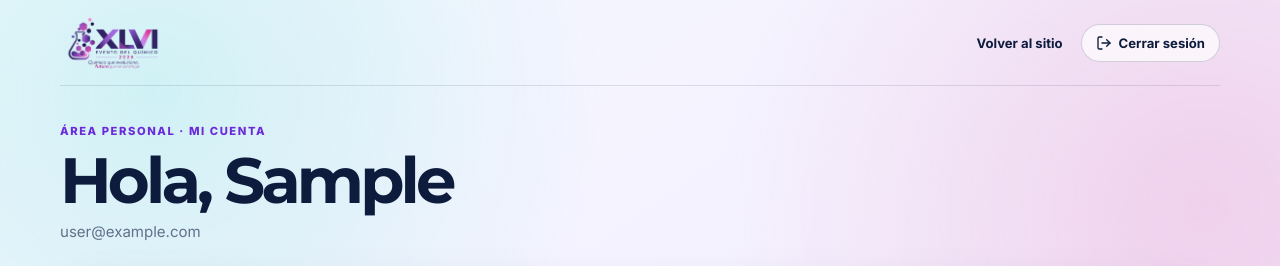
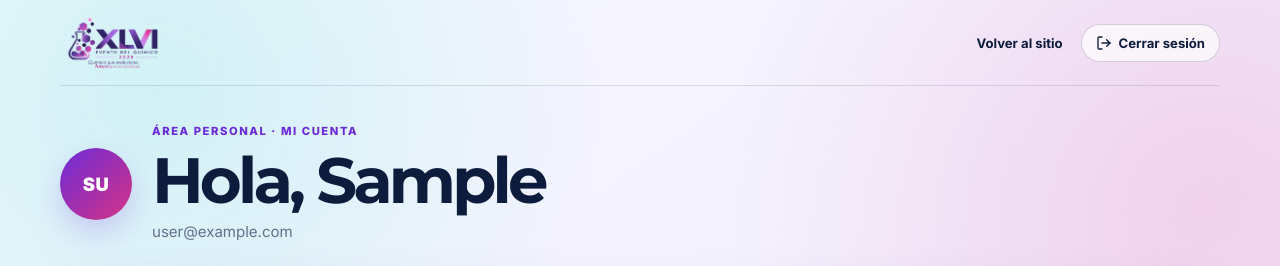
Before and after one commit to LIQU-Portal/xlvi-evento-quimico, a Next.js app: page /mi-cuenta in a window 1280 px wide. Shown: the top 266 px of the page. Built offline with nearby package versions, Linux system fonts and the light colour scheme; no server answers; sample sign-in values are in the browser's storage.

Commit message:
V3 - completar sesion y optimizar carga

```diff
--- a/app/auth-actions.ts
+++ b/app/auth-actions.ts
@@ -1,6 +1,6 @@
 "use server";
 
-import { signIn } from "@/auth";
+import { signIn, signOut } from "@/auth";
 
 export async function signInWithGoogle() {
   await signIn("google", { redirectTo: "/mi-cuenta" });
@@ -9,3 +9,7 @@ export async function signInWithGoogle() {
 export async function signInWithGooglePopup() {
   await signIn("google", { redirectTo: "/auth/completado" });
 }
+
+export async function signOutToHome() {
+  await signOut({ redirectTo: "/" });
+}
--- a/app/globals.css
+++ b/app/globals.css
@@ -428,6 +428,10 @@ h2 em { color: var(--purple); font-family: Georgia, serif; font-weight: 400; }
 .account-link-user { display: inline-flex; align-items: center; flex-shrink: 0; gap: 9px; padding: 5px 14px 5px 6px !important; white-space: nowrap; }
 .account-avatar { width: 30px; height: 30px; display: grid; place-items: center; overflow: hidden; border-radius: 50%; color: var(--navy-950); background: white; font-size: .66rem; font-weight: 900; letter-spacing: .02em; }
 .account-avatar img { width: 100%; height: 100%; object-fit: cover; }
+.account-session-actions { display: flex; align-items: center; gap: 7px; }
+.account-session-actions form { margin: 0; }
+.header-sign-out { width: 39px; height: 39px; padding: 0; display: grid; place-items: center; color: white; border: 1px solid rgba(255,255,255,.4); border-radius: 50%; background: rgba(255,255,255,.08); cursor: pointer; transition: background .2s, border-color .2s; }
+.header-sign-out:hover { border-color: rgba(255,255,255,.72); background: rgba(255,255,255,.16); }
 
 /* Mi cuenta: resumen inmediato y dos columnas */
 .account-brand { width: 176px; height: 54px; }
@@ -435,6 +439,8 @@ h2 em { color: var(--purple); font-family: Georgia, serif; font-weight: 400; }
 .account-admin-link { min-height: 40px; padding: 9px 14px; display: inline-flex; align-items: center; gap: 7px; border-radius: 999px; color: white; background: var(--purple); box-shadow: 0 8px 22px rgba(108,43,217,.2); }
 .account-admin-link:hover { background: var(--blue); }
 .account-intro { display: block; padding: 38px 0 24px; }
+.account-intro-identity { display: flex; align-items: center; gap: 20px; }
+.account-profile-avatar { width: 72px; height: 72px; flex: 0 0 72px; color: white; background: linear-gradient(135deg, var(--purple), var(--pink)); box-shadow: 0 12px 28px rgba(108,43,217,.2); font-size: 1.15rem; }
 .account-intro h1 { font-size: clamp(2.7rem, 5vw, 4.8rem); }
 .account-intro-copy > span { max-width: none; margin-top: 10px; overflow-wrap: anywhere; }
 .account-summary-strip { margin: 0 0 20px; display: grid; grid-template-columns: .7fr .7fr 1.6fr; border: 1px solid rgba(18,31,72,.12); border-radius: 20px; background: rgba(255,255,255,.86); box-shadow: 0 16px 44px rgba(26,24,81,.07); backdrop-filter: blur(12px); }
@@ -495,6 +501,8 @@ h2 em { color: var(--purple); font-family: Georgia, serif; font-weight: 400; }
   .account-activity-item { width: 100%; }
   .account-cancel-confirmation { width: 100%; }
   .account-cancel-confirmation > div, .account-cancel-confirmation button { width: 100%; justify-content: center; }
+  .account-intro-identity { align-items: flex-start; gap: 14px; }
+  .account-profile-avatar { width: 56px; height: 56px; flex-basis: 56px; }
 }
 
 @media (prefers-reduced-motion: reduce) {
--- a/app/mi-cuenta/page.tsx
+++ b/app/mi-cuenta/page.tsx
@@ -7,6 +7,7 @@ import { auth, signOut } from "@/auth";
 import { AccountActivityEnrollments } from "@/components/account-activity-enrollments";
 import { ConfirmationEmailButton } from "@/components/confirmation-email-button";
 import { ParticipantQr } from "@/components/participant-qr";
+import { ProfileAvatar } from "@/components/profile-avatar";
 import { RegistrationForm } from "@/components/registration-form";
 import {
   getAccountType,
@@ -70,10 +71,17 @@ export default async function MiCuentaPage() {
         </header>
 
         <section className="account-intro" aria-labelledby="account-title">
-          <div className="account-intro-copy">
-            <p>Área personal · Mi cuenta</p>
-            <h1 id="account-title">Hola, {firstName}</h1>
-            <span>{email}</span>
+          <div className="account-intro-identity">
+            <ProfileAvatar
+              name={name}
+              image={session.user.image}
+              className="account-profile-avatar"
+            />
+            <div className="account-intro-copy">
+              <p>Área personal · Mi cuenta</p>
+              <h1 id="account-title">Hola, {firstName}</h1>
+              <span>{email}</span>
+            </div>
           </div>
         </section>
 
--- a/auth.ts
+++ b/auth.ts
@@ -7,7 +7,11 @@ const allowedDomains = new Set([
 ]);
 
 export const { handlers, auth, signIn, signOut } = NextAuth({
-  providers: [Google],
+  providers: [
+    Google({
+      authorization: { params: { scope: "openid email profile" } },
+    }),
+  ],
 
   session: {
     strategy: "jwt",
@@ -26,5 +30,19 @@ export const { handlers, auth, signIn, signOut } = NextAuth({
 
       return Boolean(domain && allowedDomains.has(domain));
     },
+    async jwt({ token, profile }) {
+      if (typeof profile?.picture === "string") {
+        token.picture = profile.picture;
+      }
+
+      return token;
+    },
+    async session({ session, token }) {
+      if (session.user && typeof token.picture === "string") {
+        session.user.image = token.picture;
+      }
+
+      return session;
+    },
   },
 });
--- /dev/null
+++ b/components/profile-avatar.tsx
@@ -0,0 +1,56 @@
+"use client";
+
+import Image from "next/image";
+import { useState } from "react";
+
+function getInitials(name: string | null | undefined) {
+  const parts = name?.trim().split(/\s+/).filter(Boolean) ?? [];
+  if (!parts.length) return "U";
+  return `${parts[0][0]}${parts.length > 1 ? parts.at(-1)?.[0] : ""}`.toUpperCase();
+}
+
+function getGoogleProfileImage(image: string | null | undefined) {
+  if (!image) return null;
+
+  try {
+    const url = new URL(image);
+    const isGoogleImage =
+      url.hostname === "googleusercontent.com" ||
+      url.hostname.endsWith(".googleusercontent.com");
+
+    return url.protocol === "https:" && isGoogleImage ? image : null;
+  } catch {
+    return null;
+  }
+}
+
+export function ProfileAvatar({
+  name,
+  image,
+  className = "",
+}: {
+  name?: string | null;
+  image?: string | null;
+  className?: string;
+}) {
+  const [imageFailed, setImageFailed] = useState(false);
+  const profileImage = getGoogleProfileImage(image);
+
+  return (
+    <span className={`account-avatar ${className}`.trim()} aria-hidden="true">
+      {profileImage && !imageFailed ? (
+        <Image
+          src={profileImage}
+          alt=""
+          width={72}
+          height={72}
+          referrerPolicy="no-referrer"
+          unoptimized
+          onError={() => setImageFailed(true)}
+        />
+      ) : (
+        getInitials(name)
+      )}
+    </span>
+  );
+}
--- a/lib/sheets.ts
+++ b/lib/sheets.ts
@@ -80,7 +80,7 @@ export async function getProgramFromSheets(): Promise<ProgramItem[]> {
 
   try {
     const response = await fetch(url, {
-      cache: "no-store",
+      next: { revalidate: 60 },
     });
 
     if (!response.ok) {
--- a/next.config.ts
+++ b/next.config.ts
@@ -7,7 +7,7 @@ const nextConfig: NextConfig = {
     remotePatterns: [
       {
         protocol: "https",
-        hostname: "lh3.googleusercontent.com",
+        hostname: "**.googleusercontent.com",
         pathname: "/**",
       },
     ],
```
Also changed, not shown: components/site-header.tsx (+14 -37 lines).
